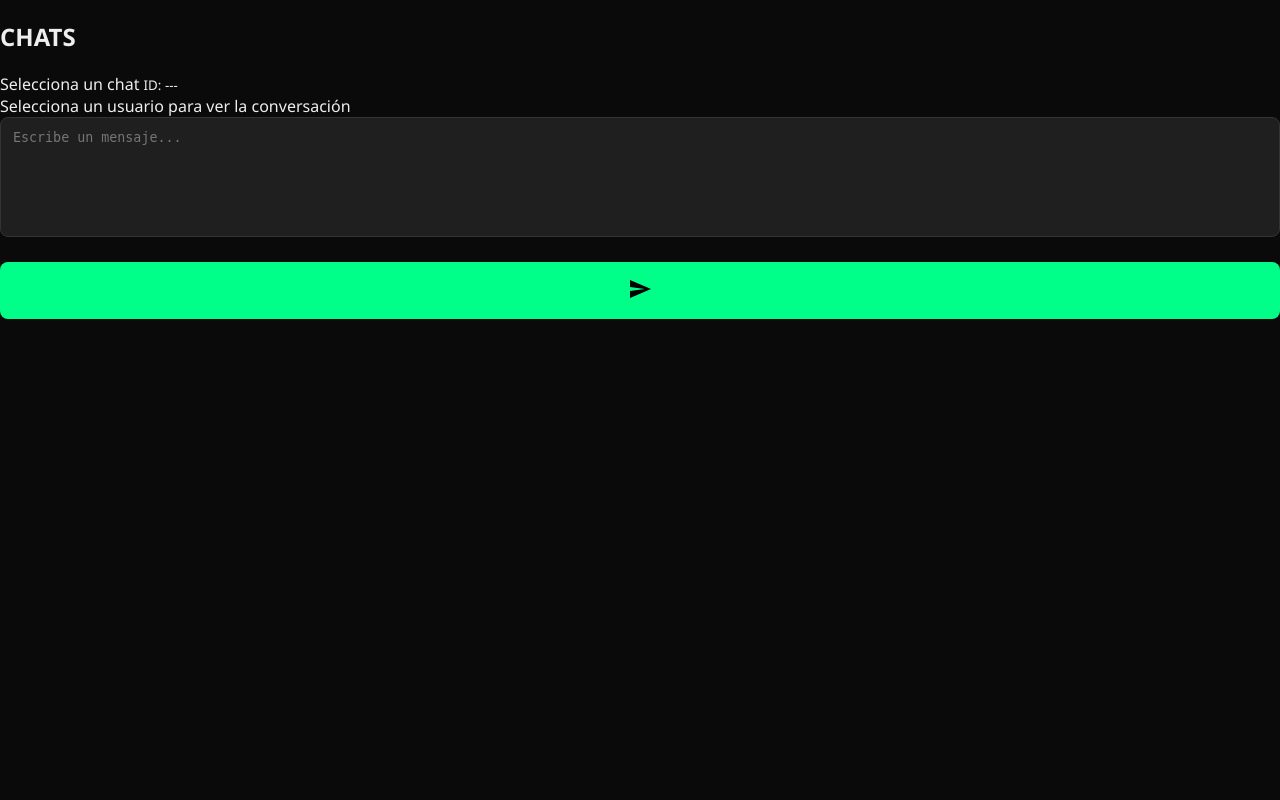
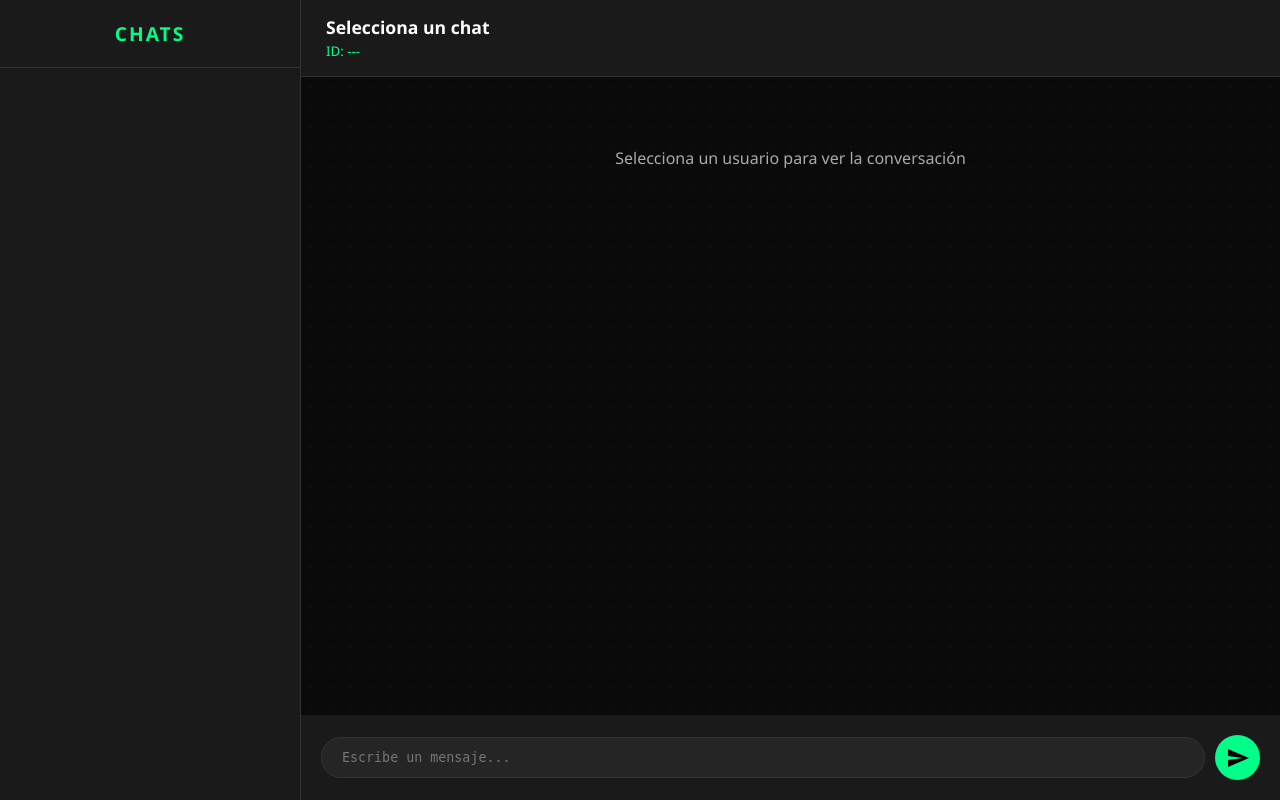
Before and after one commit to KekoOfficial/mp, a Flask app: page / in a window 1280 px wide. Run offline with Flask 3, Linux system fonts and the light colour scheme; data that the repository does not hold is empty; parts of the project's set-up code (start-up, migrations or seed data) failed here and were passed over.

Commit message:
Actualizar style.css

```diff
--- a/static/style.css
+++ b/static/style.css
@@ -1,94 +1,149 @@
-body {
-    margin: 0;
-    background: #0a0a0a;
-    color: #eee;
-    font-family: 'Segoe UI', Roboto, sans-serif;
+:root {
+    --bg-dark: #0f0f0f;
+    --sidebar-bg: #1a1a1a;
+    --accent: #00ff88;
+    --text-dim: #aaa;
+    --border: #333;
 }
 
-.header {
-    padding: 20px;
-    background: #111;
-    color: #00ff88;
-    text-align: center;
-    font-size: 1.2rem;
-    letter-spacing: 2px;
-    border-bottom: 2px solid #00ff88;
+body, html {
+    margin: 0; padding: 0; height: 100%;
+    background: var(--bg-dark);
+    color: white;
+    font-family: 'Segoe UI', Tahoma, sans-serif;
 }
 
-.container {
+.app-container {
     display: flex;
-    height: calc(100vh - 65px);
+    height: 100vh;
+    overflow: hidden;
 }
 
-.left {
-    width: 320px;
-    background: #151515;
-    padding: 25px;
-    border-right: 1px solid #333;
-    box-sizing: border-box;
+/* SIDEBAR */
+.sidebar {
+    width: 300px;
+    background: var(--sidebar-bg);
+    border-right: 1px solid var(--border);
+    display: flex;
+    flex-direction: column;
 }
 
-.right {
+.sidebar-header {
+    padding: 20px;
+    border-bottom: 1px solid var(--border);
+    text-align: center;
+}
+
+.sidebar-header h2 {
+    margin: 0; color: var(--accent); font-size: 1.2rem; letter-spacing: 2px;
+}
+
+.chat-list {
     flex: 1;
-    padding: 25px;
+    overflow-y: auto;
+}
+
+.chat-item {
+    padding: 15px 20px;
+    border-bottom: 1px solid #252525;
+    cursor: pointer;
+    transition: 0.2s;
+}
+
+.chat-item:hover { background: #252525; }
+.chat-item.active {
+    background: #2a2a2a;
+    border-left: 4px solid var(--accent);
+}
+
+.chat-item strong { color: var(--accent); }
+.chat-item small { color: var(--text-dim); }
+
+/* AREA DE CHAT */
+.chat-area {
+    flex: 1;
     display: flex;
     flex-direction: column;
-    box-sizing: border-box;
+    background: #0a0a0a;
 }
 
-h3 {
-    margin-top: 0;
-    color: #00ff88;
-    font-size: 0.9rem;
-    text-transform: uppercase;
+.chat-header {
+    padding: 15px 25px;
+    background: var(--sidebar-bg);
+    border-bottom: 1px solid var(--border);
 }
 
-input, textarea {
-    width: 100%;
-    padding: 12px;
-    margin-bottom: 20px;
-    background: #1f1f1f;
-    color: #fff;
-    border: 1px solid #333;
-    border-radius: 8px;
-    box-sizing: border-box;
+.selected-info span { display: block; font-weight: bold; font-size: 1.1rem; }
+.selected-info small { color: var(--accent); }
+
+.messages-container {
+    flex: 1;
+    padding: 20px;
+    overflow-y: auto;
+    display: flex;
+    flex-direction: column;
+    gap: 10px;
+    background-image: radial-gradient(circle, #111 1px, transparent 1px);
+    background-size: 20px 20px;
+}
+
+.msg-row { display: flex; width: 100%; }
+.msg-bubble {
+    max-width: 70%;
+    padding: 10px 15px;
+    border-radius: 12px;
+    background: #222;
+    font-size: 0.95rem;
+    line-height: 1.4;
+}
+
+/* Estilo para mensajes que tú envías */
+.msg-row.sent { justify-content: flex-end; }
+.msg-row.sent .msg-bubble {
+    background: var(--accent);
+    color: black;
+    font-weight: 500;
+}
+
+.empty-state {
+    text-align: center; color: var(--text-dim); margin-top: 50px;
+}
+
+/* AREA DE INPUT */
+.input-area {
+    padding: 20px;
+    background: var(--sidebar-bg);
+    display: flex;
+    align-items: center;
+    gap: 10px;
+}
+
+#msg-input {
+    flex: 1;
+    background: #252525;
+    border: 1px solid var(--border);
+    border-radius: 20px;
+    padding: 12px 20px;
+    color: white;
+    resize: none;
     outline: none;
 }
 
-input:focus, textarea:focus {
-    border-color: #00ff88;
+#btn-send {
+    background: var(--accent);
+    border: none;
+    width: 45px;
+    height: 45px;
+    border-radius: 50%;
+    cursor: pointer;
+    display: flex;
+    align-items: center;
+    justify-content: center;
+    transition: 0.3s;
 }
 
-textarea {
-    height: 120px;
-    resize: none;
-}
+#btn-send:hover { transform: scale(1.1); box-shadow: 0 0 15px var(--accent); }
 
-button {
-    width: 100%;
-    padding: 15px;
-    background: #00ff88;
-    border: none;
-    color: #000;
-    font-weight: bold;
-    cursor: pointer;
-    border-radius: 8px;
-    transition: all 0.2s;
-}
-
-button:hover {
-    background: #00cc66;
-    box-shadow: 0 0 15px rgba(0, 255, 136, 0.3);
-}
-
-.log {
-    flex: 1;
-    background: #050505;
-    padding: 15px;
-    overflow-y: auto;
-    border-radius: 8px;
-    font-family: 'Courier New', monospace;
-    font-size: 0.85rem;
-    border: 1px solid #222;
-    color: #00ff88;
-}
+/* Scrollbar */
+::-webkit-scrollbar { width: 5px; }
+::-webkit-scrollbar-thumb { background: var(--border); border-radius: 10px; }
```
